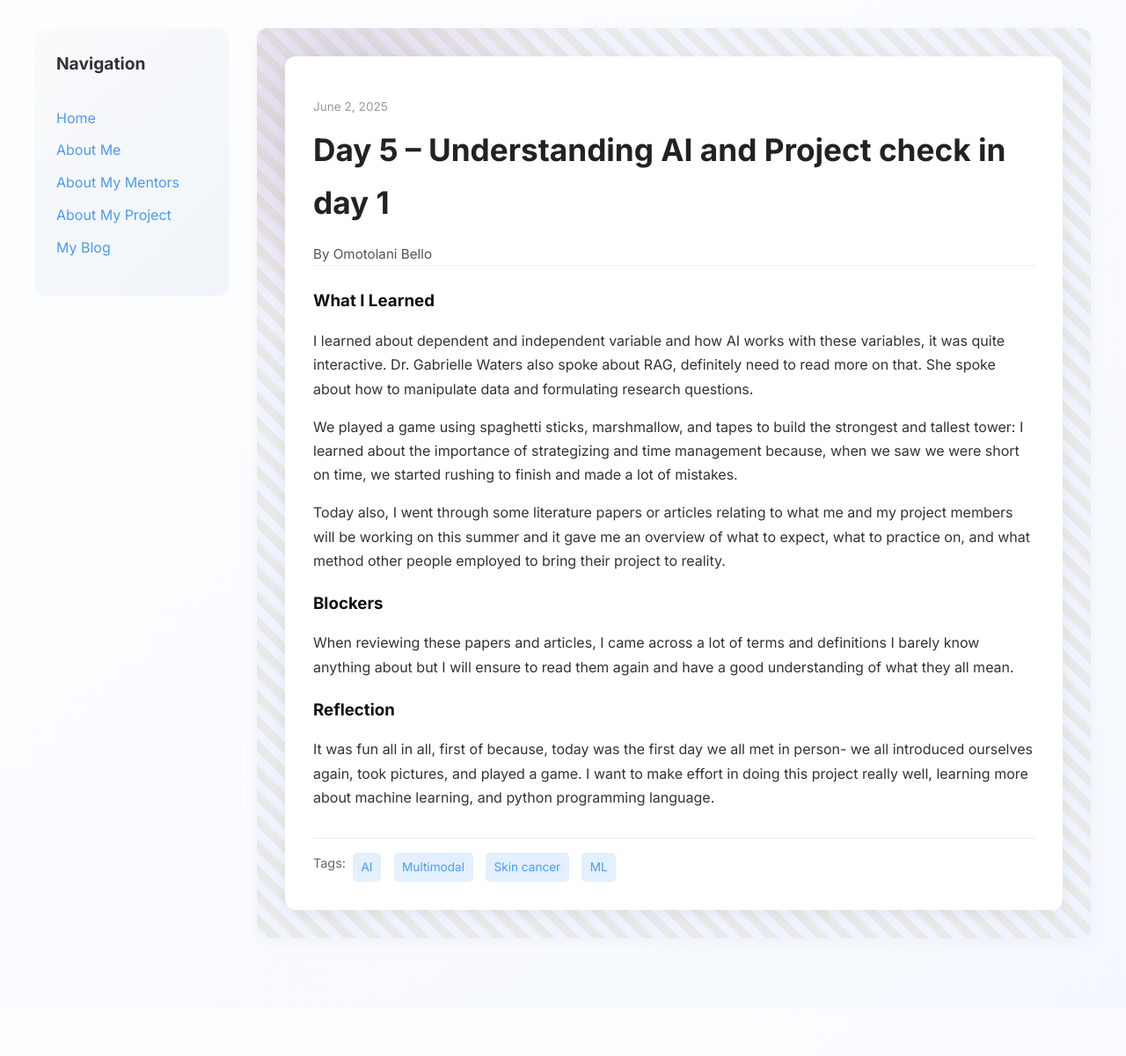
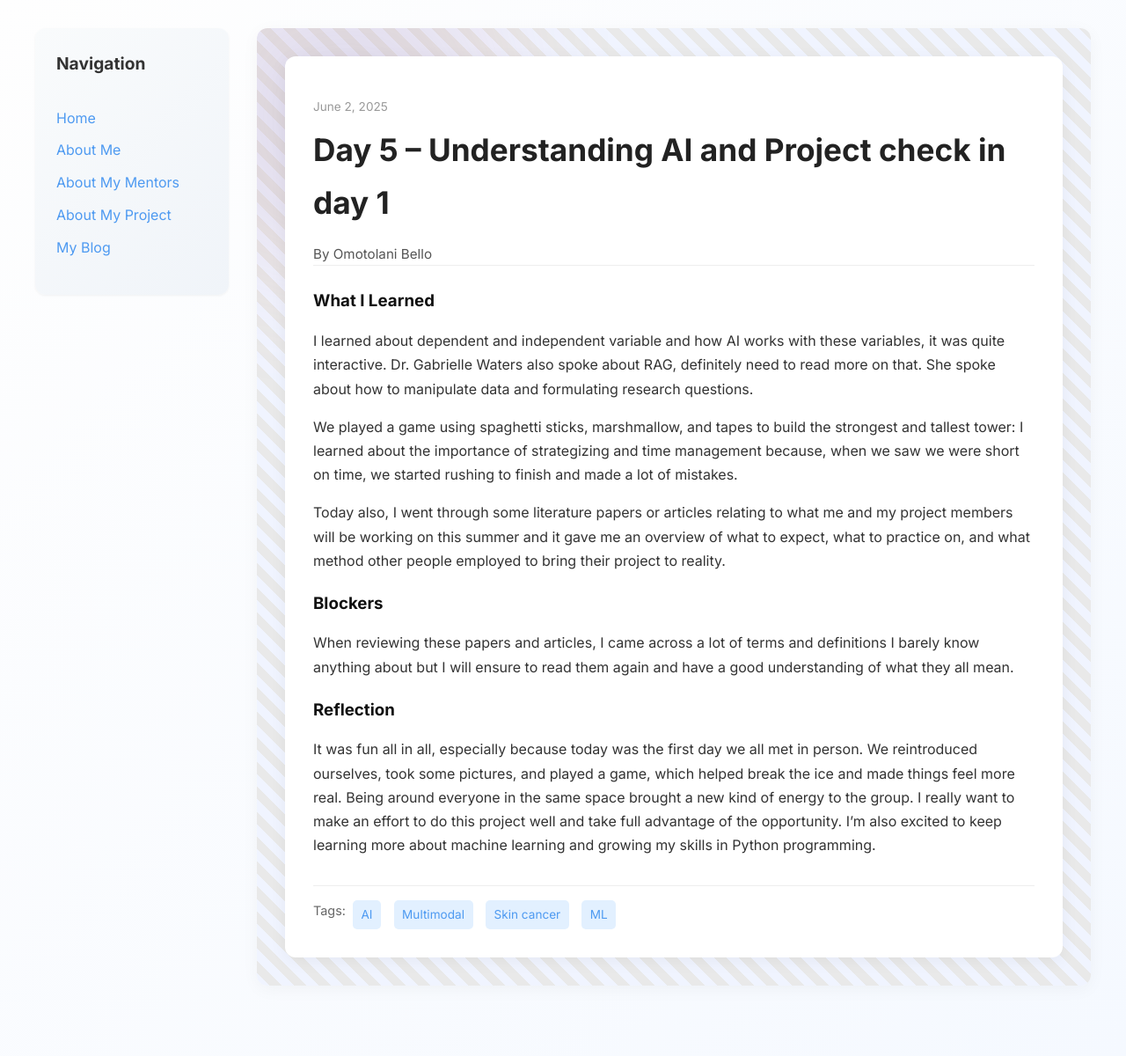
Before and after one commit to TolaniBello/TolaniBello.github.io, a Jekyll site: the page built from _posts/2025-06-02-day-5.md, in a window 1280 px wide. Shown: the whole page at 88% size. Built offline with Jekyll 4.4.1, drawn with Linux system fonts in a browser that asks for light colours; before the commit the page ends 1146 px from its top, so only the background shows below that.

Commit message:
Update 2025-06-02-day-5.md

```diff
--- a/_posts/2025-06-02-day-5.md
+++ b/_posts/2025-06-02-day-5.md
@@ -19,5 +19,5 @@ blockers: |
   When reviewing these papers and articles, I came across a lot of terms and definitions I barely know anything about but I will ensure to read them again and have a good understanding of what they all mean.
 
 reflection: |
-  It was fun all in all, first of because, today was the first day we all met in person- we all introduced ourselves again, took pictures, and played a game. I want to make effort in doing this project really well, learning more about machine learning, and python programming language.
+  It was fun all in all, especially because today was the first day we all met in person. We reintroduced ourselves, took some pictures, and played a game, which helped break the ice and made things feel more real. Being around everyone in the same space brought a new kind of energy to the group. I really want to make an effort to do this project well and take full advantage of the opportunity. I'm also excited to keep learning more about machine learning and growing my skills in Python programming.
 ---
```
